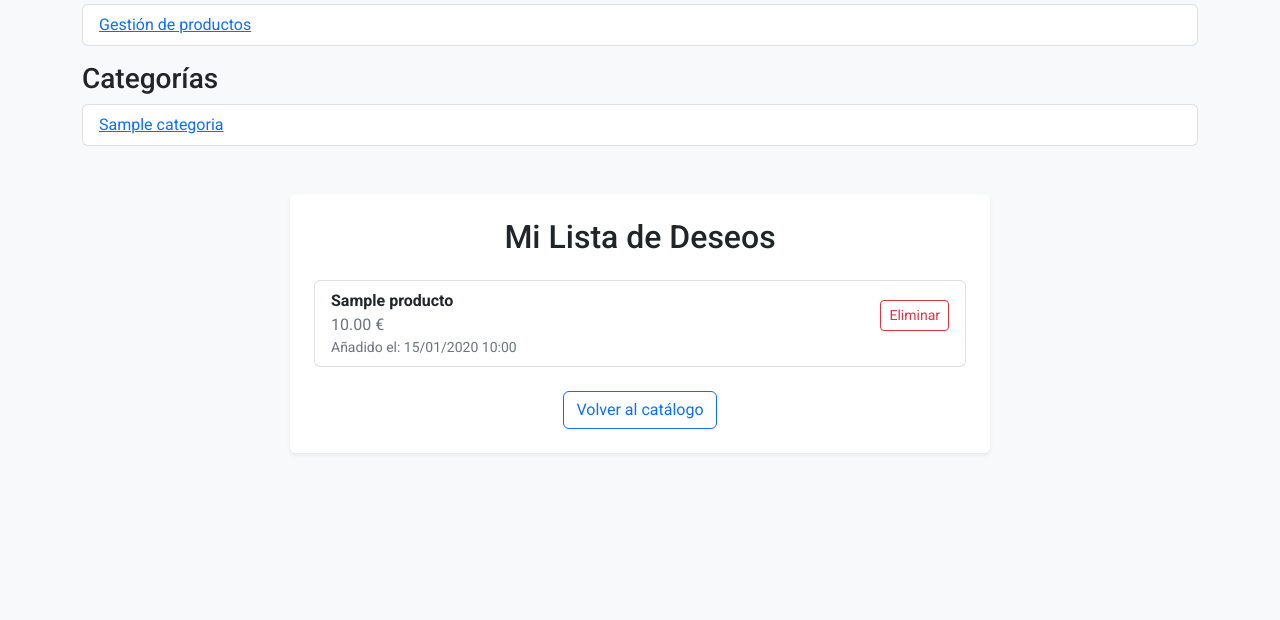
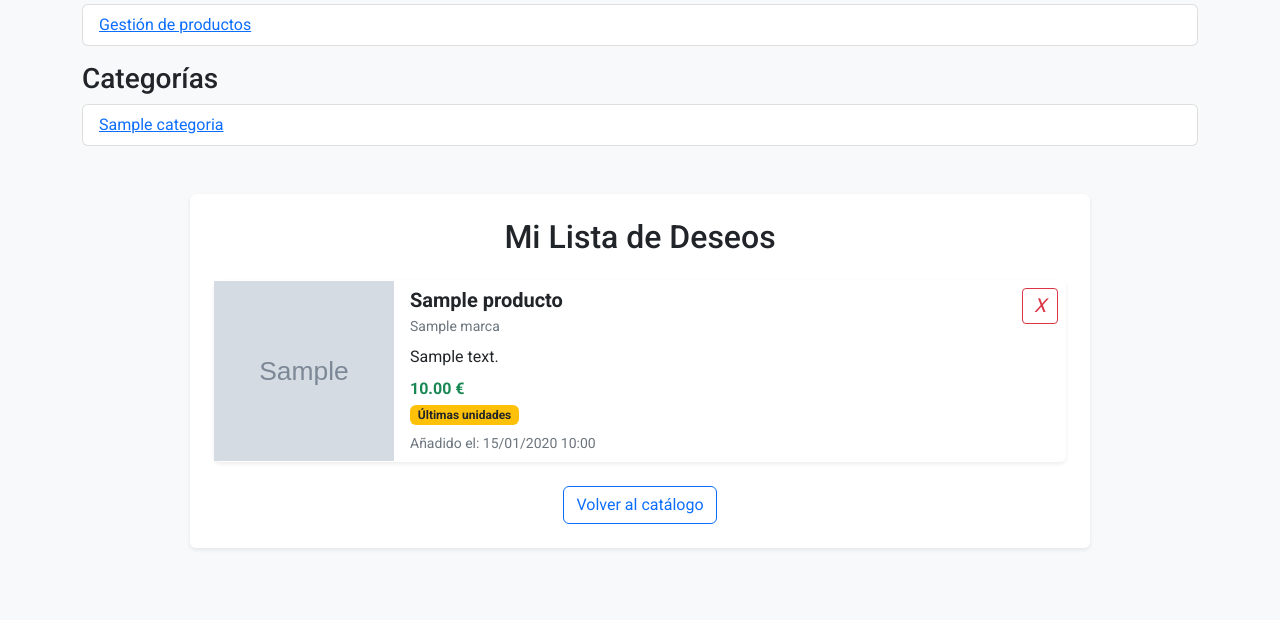
Before and after one commit to AdryReyes/Proyecto, a Django app: page /tienda/wishlist/ in a window 1280 px wide. Shown: the part 381-1001 px from the top of the page. Before the commit the page ends 835 px from the top, so only its background shows below. Run offline with Django 5.2, Linux system fonts and the light colour scheme; a user stored in the database is signed in; tables that the repository leaves empty hold one stand-in row (values such as "Sample post"); grey boxes marked "Sample" are stand-in pictures; some libraries are stand-ins or nearby versions.

Commit message:
todos los errores arreglados

```diff
--- a/tiendaARV/tienda/templates/tienda/wishlist.html
+++ b/tiendaARV/tienda/templates/tienda/wishlist.html
@@ -2,36 +2,60 @@
 
 {% block content %}
 <div class="container my-5">
-    <div class="card shadow-sm border-0 p-4 mx-auto" style="max-width: 700px;">
+    <div class="card shadow-sm border-0 p-4 mx-auto" style="max-width: 900px;">
         <h2 class="text-center mb-4">Mi Lista de Deseos</h2>
 
         {% if wishlist_items %}
-            <ul class="list-group mb-4">
+            <div class="d-flex flex-column gap-3">
                 {% for item in wishlist_items %}
-                    <li class="list-group-item d-flex justify-content-between align-items-center flex-wrap">
-                        <div>
-                            <strong>
-                                <a href="{% url 'producto_lista' item.producto.id %}" class="text-decoration-none text-dark">
-                                    {{ item.producto.producto_nombre }}
-                                </a>
-                            </strong><br>
-                            <span class="text-muted">{{ item.producto.producto_precio }} €</span><br>
-                            <small class="text-muted">Añadido el: {{ item.agregado_fecha|date:"d/m/Y H:i" }}</small>
+                    <div
+                        class="card border-0 shadow-sm d-flex flex-row align-items-center position-relative"
+                        style="cursor: pointer;"
+                        onclick="window.location.href='{% url 'producto_lista' item.producto.id %}'"
+                    >
+                        {% if item.producto.producto_imagen %}
+                            <img src="{{ item.producto.producto_imagen.url }}" alt="{{ item.producto.producto_nombre }}"
+                                 style="width: 180px; height: 180px; object-fit: cover; flex-shrink: 0;">
+                        {% else %}
+                            <div class="d-flex align-items-center justify-content-center bg-light" style="width: 180px; height: 180px; flex-shrink: 0;">
+                                <p class="text-muted">Sin imagen</p>
+                            </div>
+                        {% endif %}
+                        <div class="card-body px-3 py-2 flex-grow-1">
+                            <h5 class="fw-bold mb-1">{{ item.producto.producto_nombre }}</h5>
+                            <p class="text-muted small mb-2">{{ item.producto.marca }}</p>
+                            <p class="mb-2" style="max-height: 4.5em; overflow: hidden; text-overflow: ellipsis;">
+                                {{ item.producto.producto_descripcion }}
+                            </p>
+
+                            <p class="text-success fw-bold mb-1">{{ item.producto.producto_precio }} €</p>
+
+                            {% if item.producto.producto_unidades == 0 %}
+                                <span class="badge bg-danger">Sin stock</span>
+                            {% elif item.producto.producto_unidades <= 3 %}
+                                <span class="badge bg-warning text-dark">Últimas unidades</span>
+                            {% endif %}
+
+                            <p class="text-muted small mt-2 mb-0">Añadido el: {{ item.agregado_fecha|date:"d/m/Y H:i" }}</p>
                         </div>
-                        <form action="{% url 'toggle_wishlist' item.producto.id %}" method="post" class="ms-3">
+
+                        <!-- Botón eliminar -->
+                        <form action="{% url 'toggle_wishlist' item.producto.id %}" method="post" class="position-absolute top-0 end-0 m-2">
                             {% csrf_token %}
-                            <button type="submit" class="btn btn-sm btn-outline-danger">Eliminar</button>
+                            <button type="submit" class="btn btn-outline-danger btn-sm p-2" title="Eliminar" style="width: 36px; height: 36px; display: flex; align-items: center; justify-content: center;">
+                                <i class="bi bi-x-lg" style="font-size: 1.2rem;">X</i>
+                            </button>
                         </form>
-                    </li>
+                    </div>
                 {% endfor %}
-            </ul>
+            </div>
         {% else %}
             <div class="alert alert-info text-center">
                 No tienes productos en tu lista de deseos.
             </div>
         {% endif %}
 
-        <div class="text-center">
+        <div class="text-center mt-4">
             <a href="{% url 'welcome' %}" class="btn btn-outline-primary">Volver al catálogo</a>
         </div>
     </div>
--- a/tiendaARV/tienda/views.py
+++ b/tiendaARV/tienda/views.py
@@ -131,6 +131,7 @@ class producto_lista(DetailView):
         ya_comento = comentarios.filter(user=self.request.user).exists() if self.request.user.is_authenticated else False
 
         # Añadir todo al contexto
+        context['categorias'] = Categoria.objects.all()
         context['cliente_ha_comprado'] = cliente_ha_comprado
         context['cliente'] = cliente
         context['ya_comento'] = ya_comento
@@ -914,6 +915,12 @@ class WishlistView(LoginRequiredMixin, ListView):
         cliente = self.request.user.cliente
         return Wishlist.objects.filter(cliente=cliente)
 
+    def get_context_data(self, **kwargs):
+
+        context = super().get_context_data(**kwargs)
+        context['categorias'] = Categoria.objects.all()
+        return context
+
 
 class ToggleWishlistView(LoginRequiredMixin, View):
     def post(self, request, producto_id):
```
Also changed, not shown: tiendaARV/tienda/templates/tienda/categoria.html (+14 -4 lines), tiendaARV/tienda/templates/tienda/detalle_compra.html (+6 -2 lines), tiendaARV/tienda/templates/tienda/index.html (+21 -1 lines), tiendaARV/tienda/templates/tienda/producto_detalle.html (+19 -11 lines).
